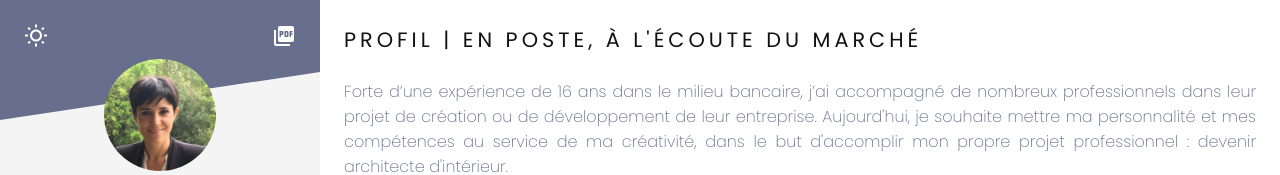
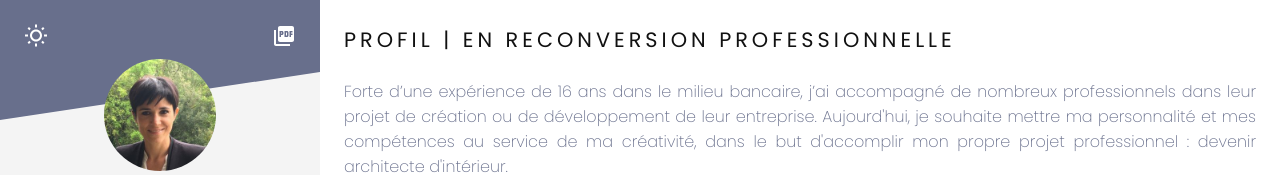
Before and after one commit to Virtus-web/cv-carine, a React (Create React App) app: page / in a window 1280 px wide. Shown: the top 175 px of the page. Built offline with nearby package versions, Linux system fonts and the light colour scheme.

Commit message:
meta title

```diff
--- a/src/components/Profil.js
+++ b/src/components/Profil.js
@@ -2,7 +2,7 @@ function Profil() {
 
     return (
         <div className="profil mb5">
-            <h2>Profil | En poste, à l'écoute du marché</h2>
+            <h2>Profil | En reconversion professionnelle</h2>
             <p style={{textAlign: 'justify'}}>
                 Forte d’une expérience de 16 ans dans le milieu bancaire,
                 j’ai accompagné de nombreux professionnels dans leur projet de création ou de développement de leur entreprise.
```
